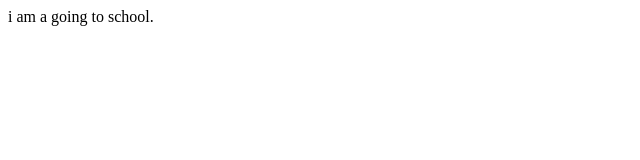
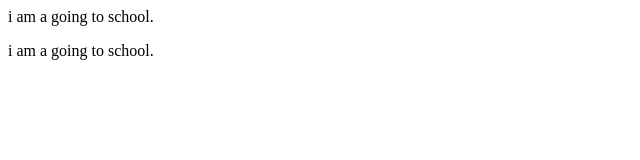
Before and after one commit to Anila-Younas/practice, a plain HTML site: page index.html in a window 1280 px wide. Shown: the whole page, without its empty margins (0-640 px from the left). Drawn offline with Linux system fonts and the light colour scheme.

Commit message:
Update index.html

```diff
--- a/index.html
+++ b/index.html
@@ -1 +1,2 @@
 <p>i am a going to school. </p>
+<p>i am a going to school. </p>
```
